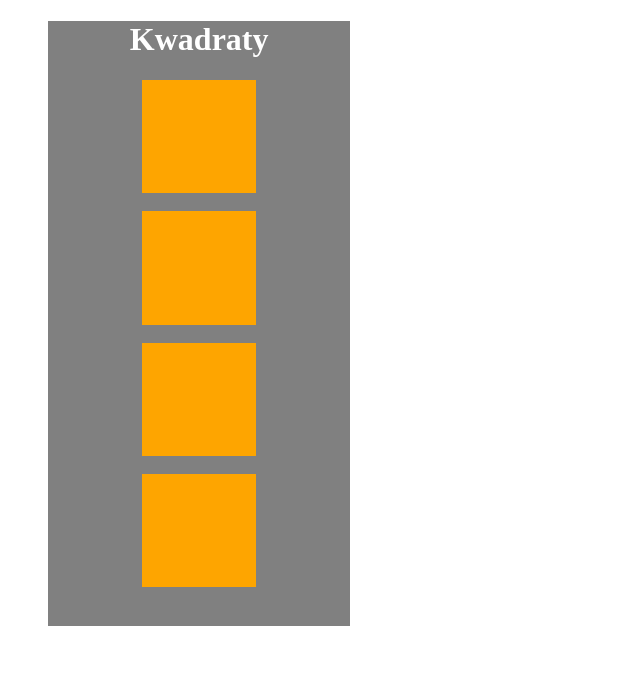
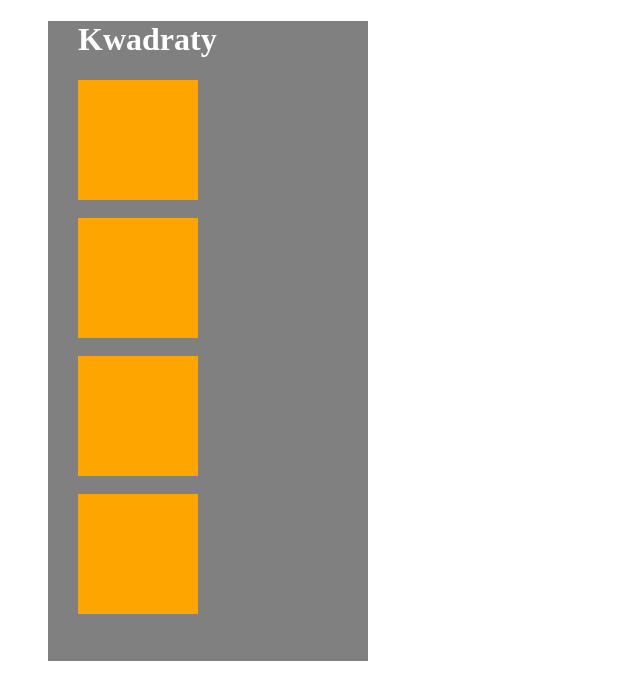
Before and after one commit to katedoe/Zadanie-47830, a plain HTML site: page index.html in a window 1280 px wide. Shown: the whole page, without its empty margins (0-640 px from the left). Drawn offline with Linux system fonts and the light colour scheme.

Commit message:
porawka 2

```diff
--- a/CSS/style.css
+++ b/CSS/style.css
@@ -1,27 +1,19 @@
 .pole {
-    width: 8cm;
-    height: 16cm;
+    width: 320px;
+    height: 640px;
     background-color: #808080;
 }
 header {
-    text-align: center;
+   margin-left: 30px;
 }
 
 h1 {
     color: white;
 }
 
-.kwadraty {
-    margin: 0,5. 10. 0,5. 10;
-  /*   margin-top: auto;
-    margin-right: auto;
-    margin-bottom: auto;
-    margin-left: 15; */
+.square {
+    width: 120px;
+    height: 120px;
+    background-color: #fea500;
+    margin-left: 30px;
 }
-
-.square {
-    width: 3cm;
-    height: 3cm;
-    background-color: #fea500;
-    margin: auto;
-}
```
